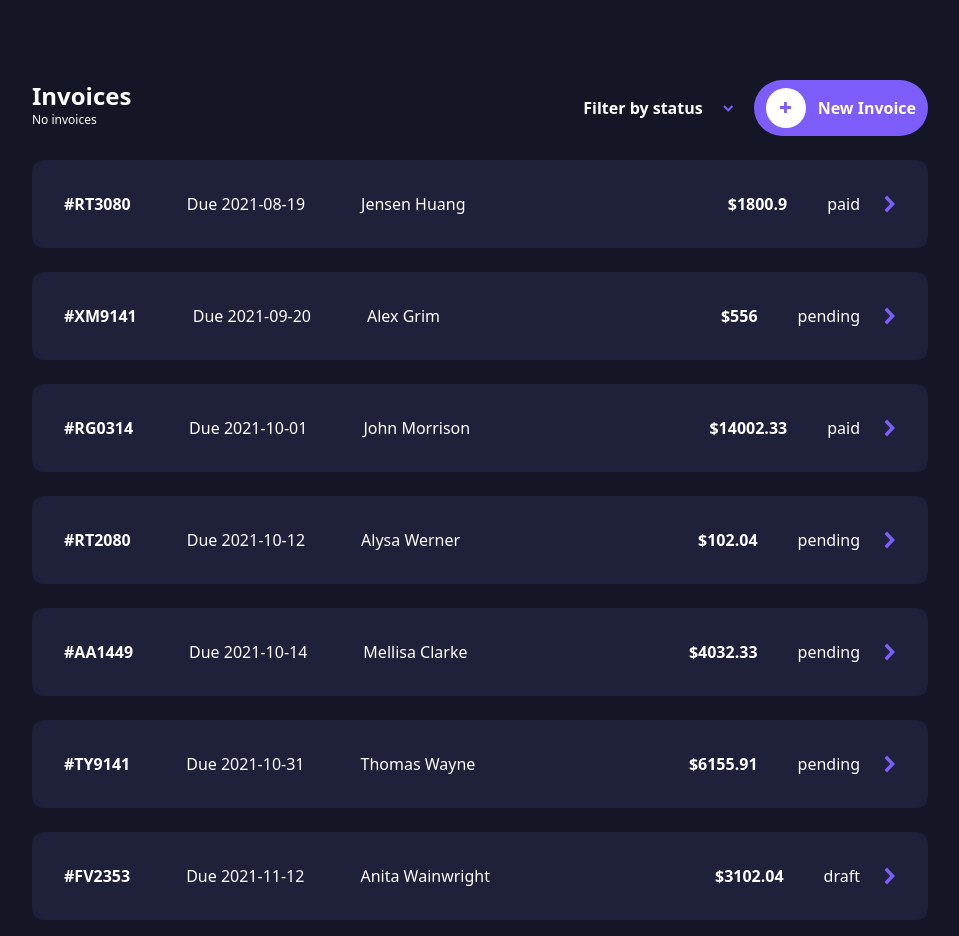
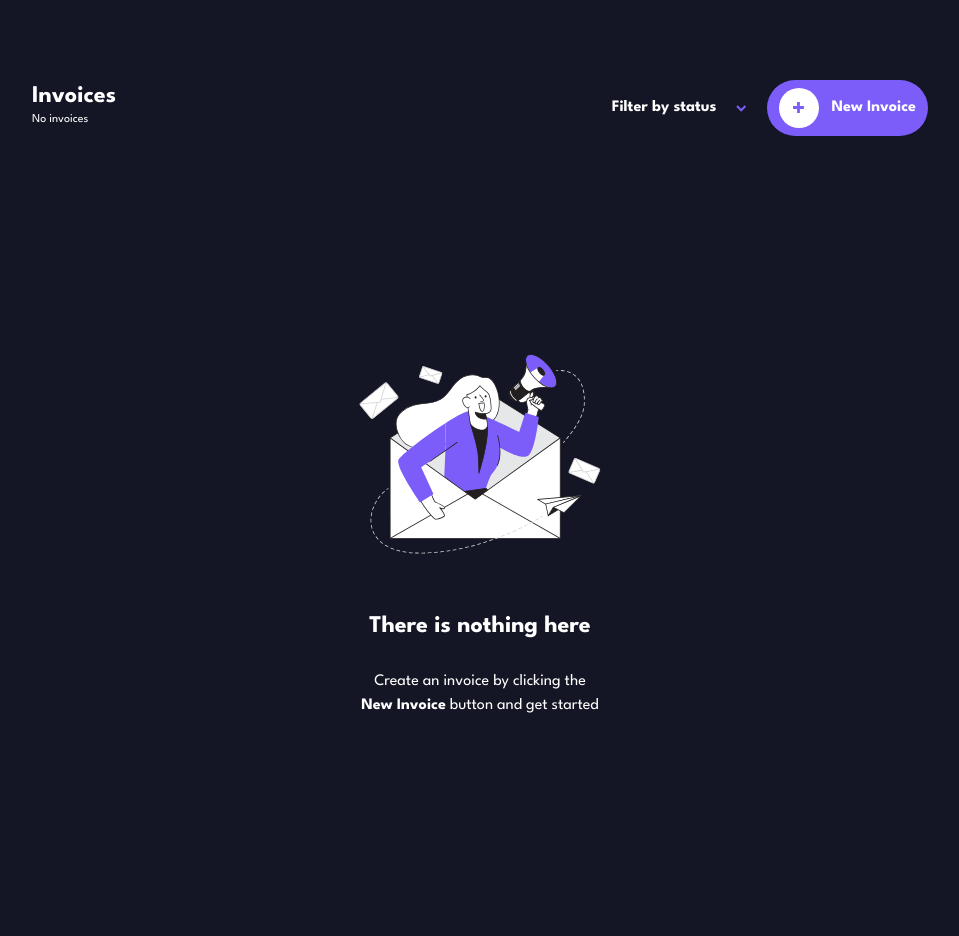
Before and after one commit to imnethaji/invoice-app, a React (Vite) app: page / in a window 1280 px wide. Shown: the whole page, without its empty margins (160-1119 px from the left). Built offline with nearby package versions, Linux system fonts and the light colour scheme.

Commit message:
logic change

```diff
--- a/src/App.tsx
+++ b/src/App.tsx
@@ -13,7 +13,7 @@ function App() {
   function handleFilterClick() {
     console.log("works");
   }
-  const list = false;
+  const noInvoice = true;
 
   return (
     <>
@@ -47,9 +47,10 @@ function App() {
         </div>
       </div>
 
-      {list && <NoInvoice />}
-
-      {invoiceData.map((item, index) => (
+      {noInvoice ? (
+        <NoInvoice />
+      ) : (
+        invoiceData.map((item, index) => (
           <InvoiceList
             key={index}
             invoiceID={item.id}
@@ -58,7 +59,8 @@ function App() {
             total={item.total}
             paymentStatus={item.status}
           />
-      ))}
+        ))
+      )}
     </>
   );
 }
--- a/src/components/InvoiceList.tsx
+++ b/src/components/InvoiceList.tsx
@@ -17,7 +17,7 @@ const InvoiceList = ({
 }: Props) => {
   return (
     <>
-      <div className="mt-6">
+      <div className="mt-10 mb-10">
         <div className="flex w-screen items-center justify-center  ">
           <div className="w-[70%] flex justify-between bg-invoiceTab p-8 rounded-xl text-white">
             <div className="flex space-x-14 items-center">
--- a/src/index.css
+++ b/src/index.css
@@ -1,9 +1,17 @@
+@import url('https://fonts.googleapis.com/css2?family=League+Spartan:wght@100..900&display=swap');
 @tailwind base;
 @tailwind components;
 @tailwind utilities;
 
 
+
+:root {
+    font-family: "League Spartan", sans-serif;
+    font-optical-sizing: auto;
+    font-style: normal;
+}
+
 body {
     background-color: #141625;
-    overflow: hidden;
+    overflow-x: hidden;
 }
```
Lines whose indentation alone changed are shown as unchanged.
